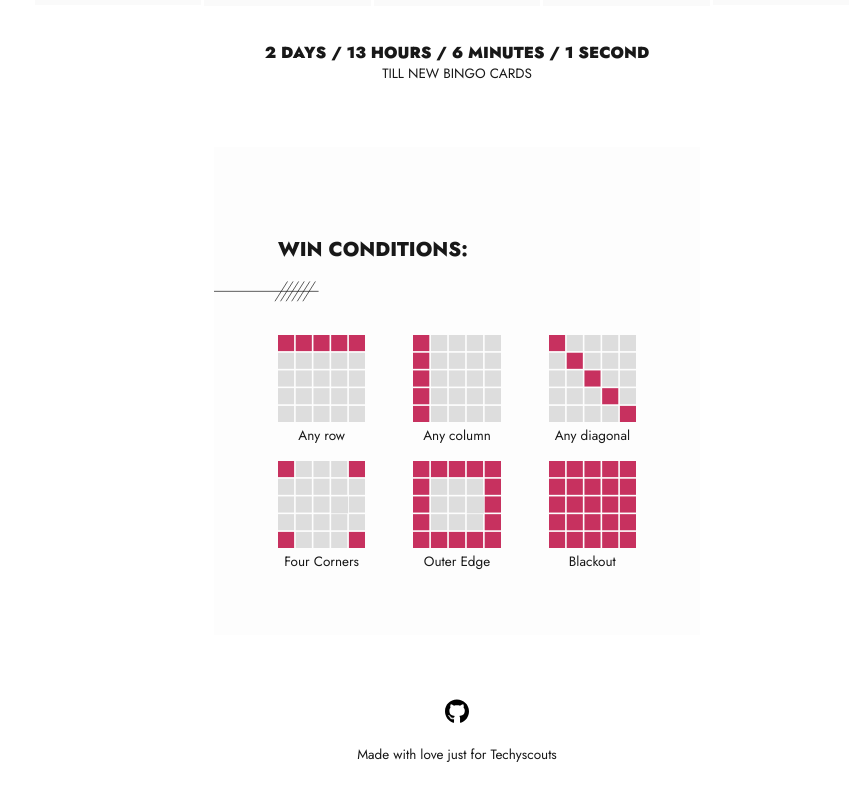
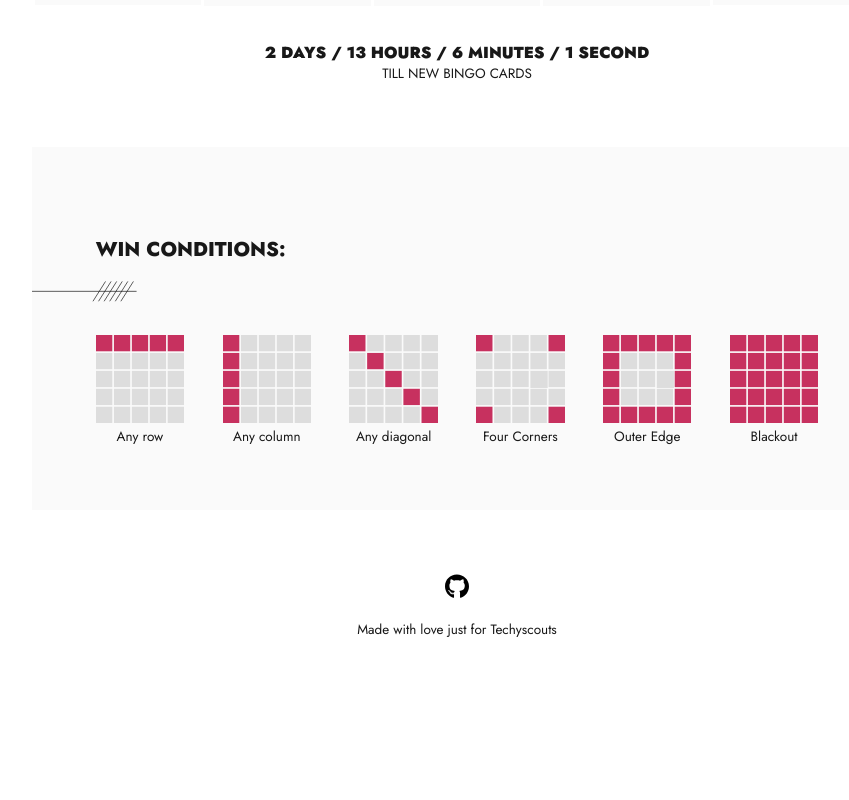
Before and after one commit to giantpaper/techybingo, a Vue app: page / in a window 1280 px wide. Shown: the part 961-1761 px from the top of the page, without its empty margins (183-1032 px from the left). After the commit the page ends 1664 px from the top, so only its background shows below. Built offline with nearby package versions, Linux system fonts and the light colour scheme; a web font is replaced by a local one.

Commit message:
IMPROV: placed all 6 win patterns on the same row

```diff
--- a/src/components/WinCond.vue
+++ b/src/components/WinCond.vue
@@ -33,12 +33,12 @@
 		display: flex;
 		flex-wrap: wrap;
 		gap: 1rem;
-		width: 60ch;
+		width: 105ch;
 		padding: var(--ts-spacing-x) var(--ts-spacing-y);
 		justify-content: space-between;
-		background: var(--ts-color-lightgray-02);
+		background: var(--ts-color-lightgray);
 		figure {
-			width: calc( (100% / 3) - 2rem );
+			width: calc( (100% / 6) - 2rem );
 		}
 		img {
 			margin: 0 auto;
```
